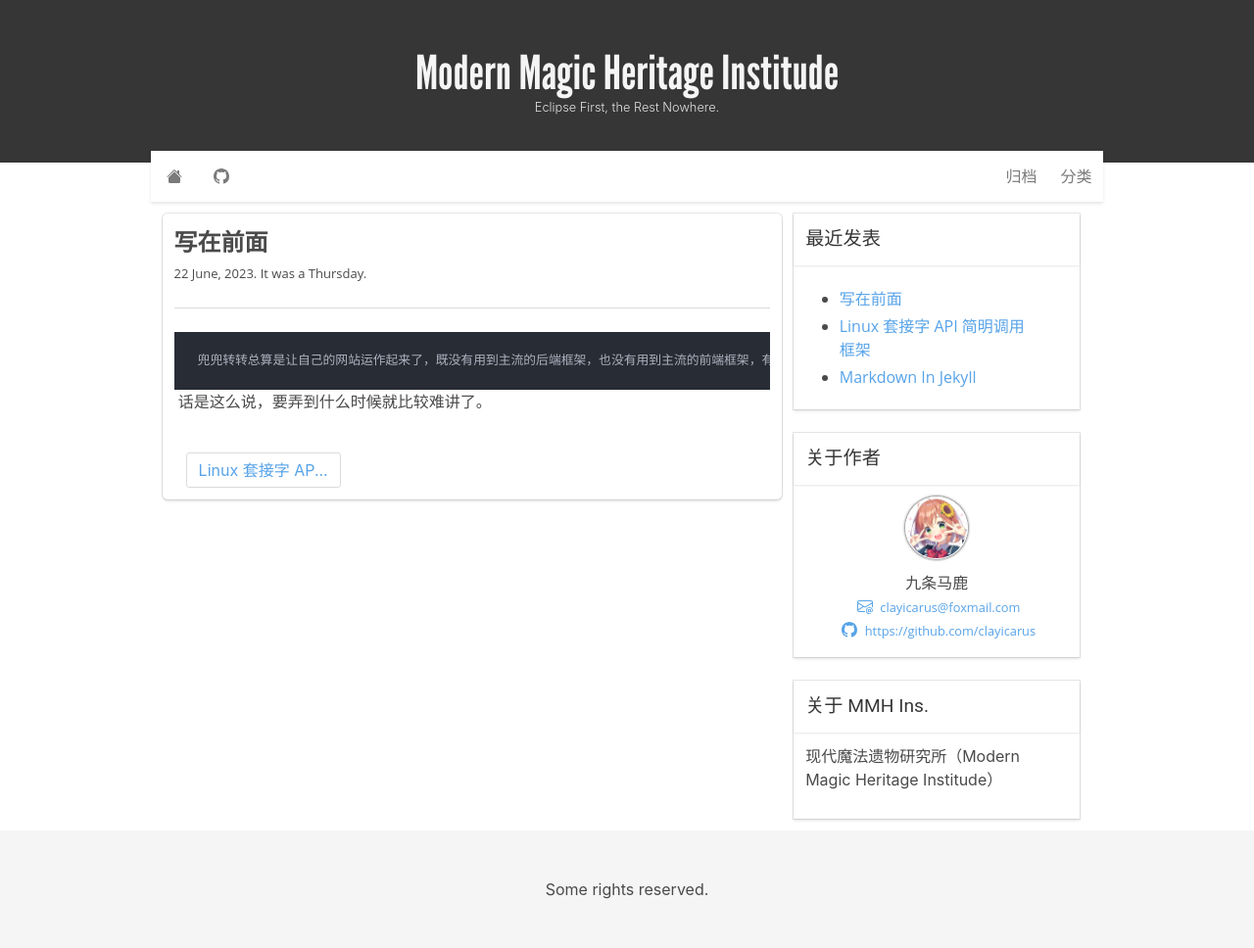
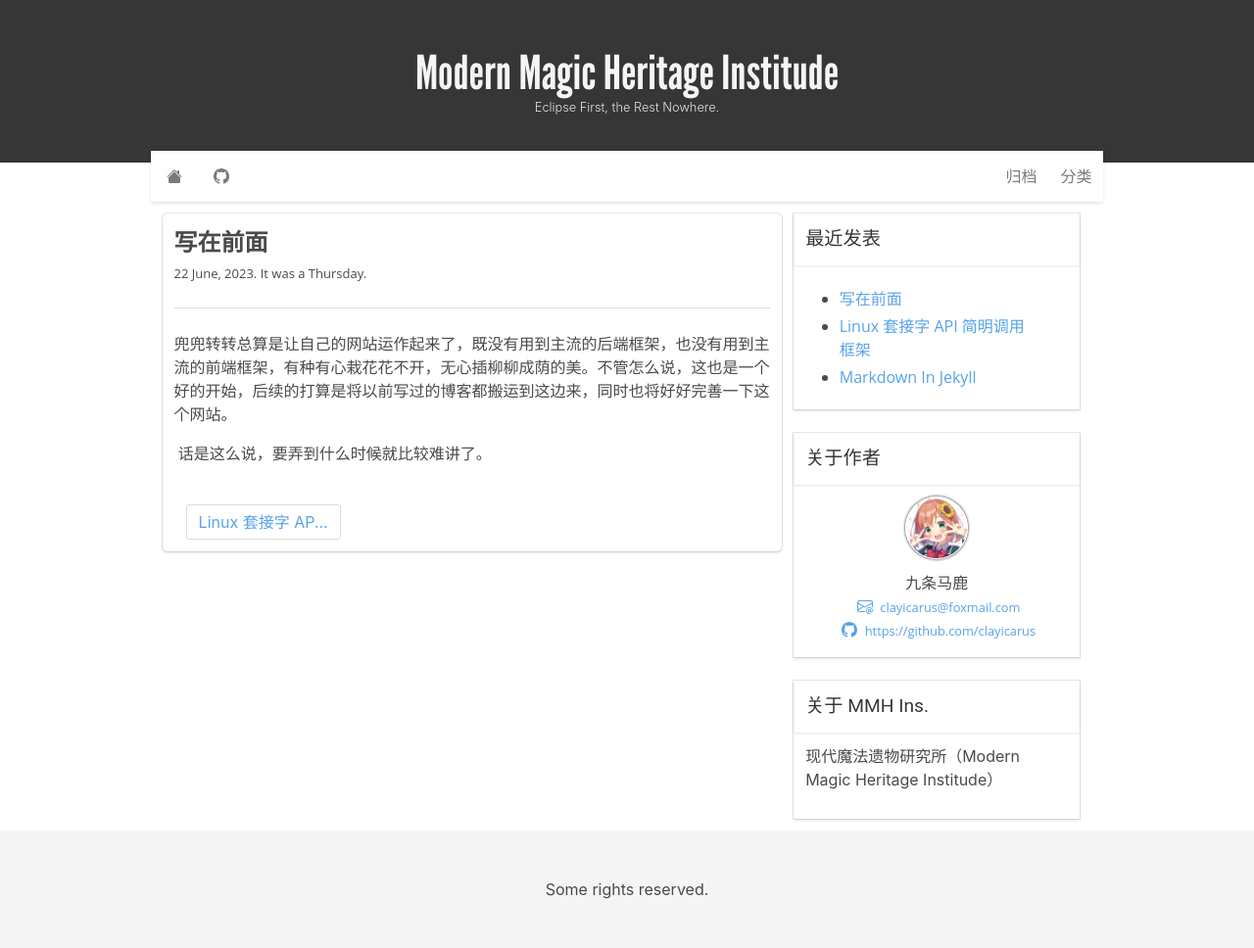
Before and after one commit to clayicarus/clayicarus.github.io, a Jekyll site: the page built from _posts/2023-06-22-at_first.md, in a window 1280 px wide. Shown: the whole page at 98% size. Built offline with Jekyll 4.4.1, drawn with Linux system fonts in a browser that asks for light colours.

Commit message:
Update at_first.md

```diff
--- a/_posts/2023-06-22-at_first.md
+++ b/_posts/2023-06-22-at_first.md
@@ -3,7 +3,7 @@ layout: post
 title: 写在前面
 date: "2023-06-22"
 tags: [aka]
-abstract: "    兜兜转转总算是让自己的网站运作起来了，既没有用到主流的后端框架，也没有用到主流的前端框架，有种有心栽花花不开，无心插柳柳成荫的美。不管怎么说，这也是一个好的开始，后续的打算是将以前写过的博客都搬运到这边来，同时也会好好完善一下自己的网站。"
+abstract: "兜兜转转总算是让自己的网站运作起来了，既没有用到主流的后端框架，也没有用到主流的前端框架，有种有心栽花花不开，无心插柳柳成荫的美。不管怎么说，这也是一个好的开始，后续的打算是将以前写过的博客都搬运到这边来，同时也将好好完善一下这个网站。"
 comments: false
 ---
 
```
